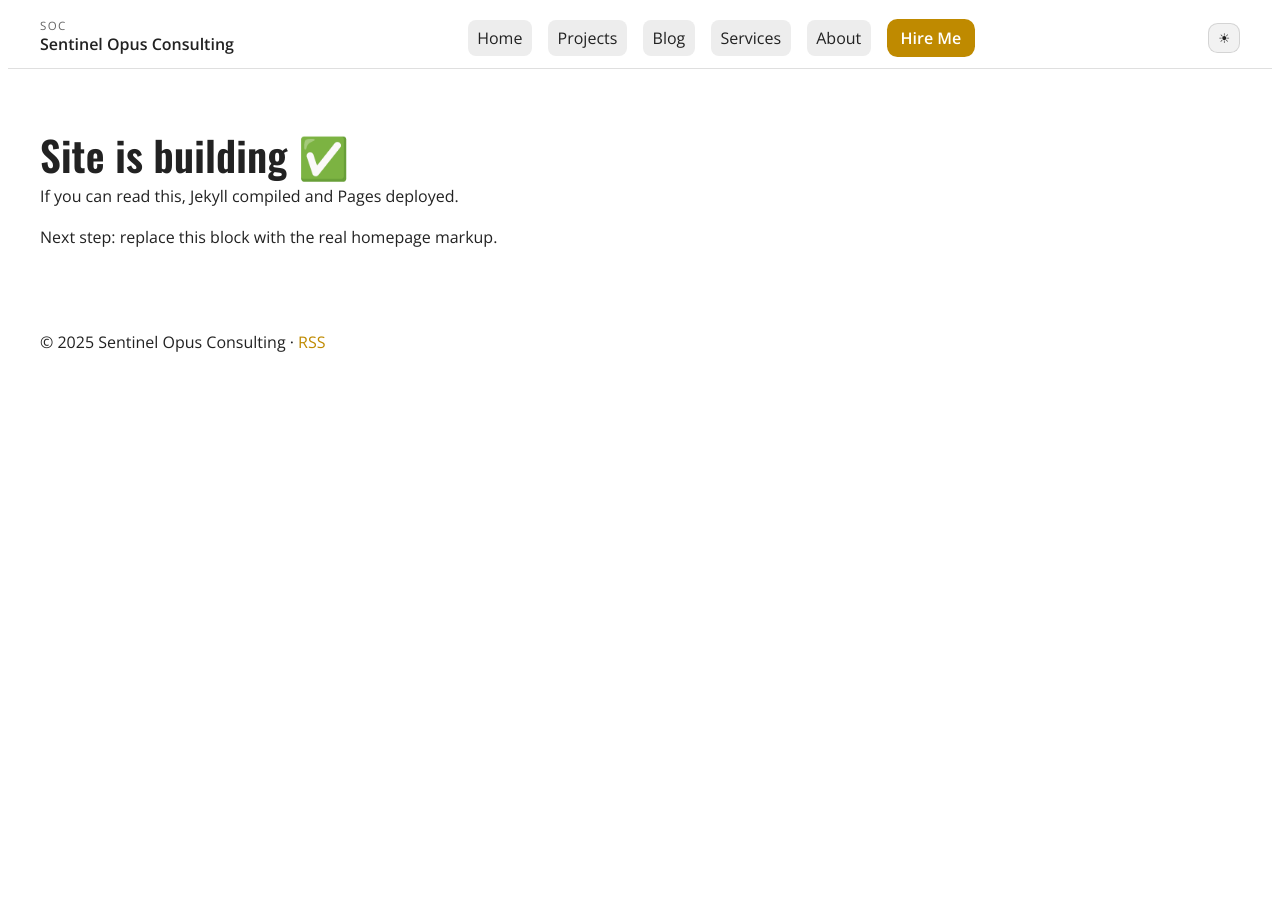
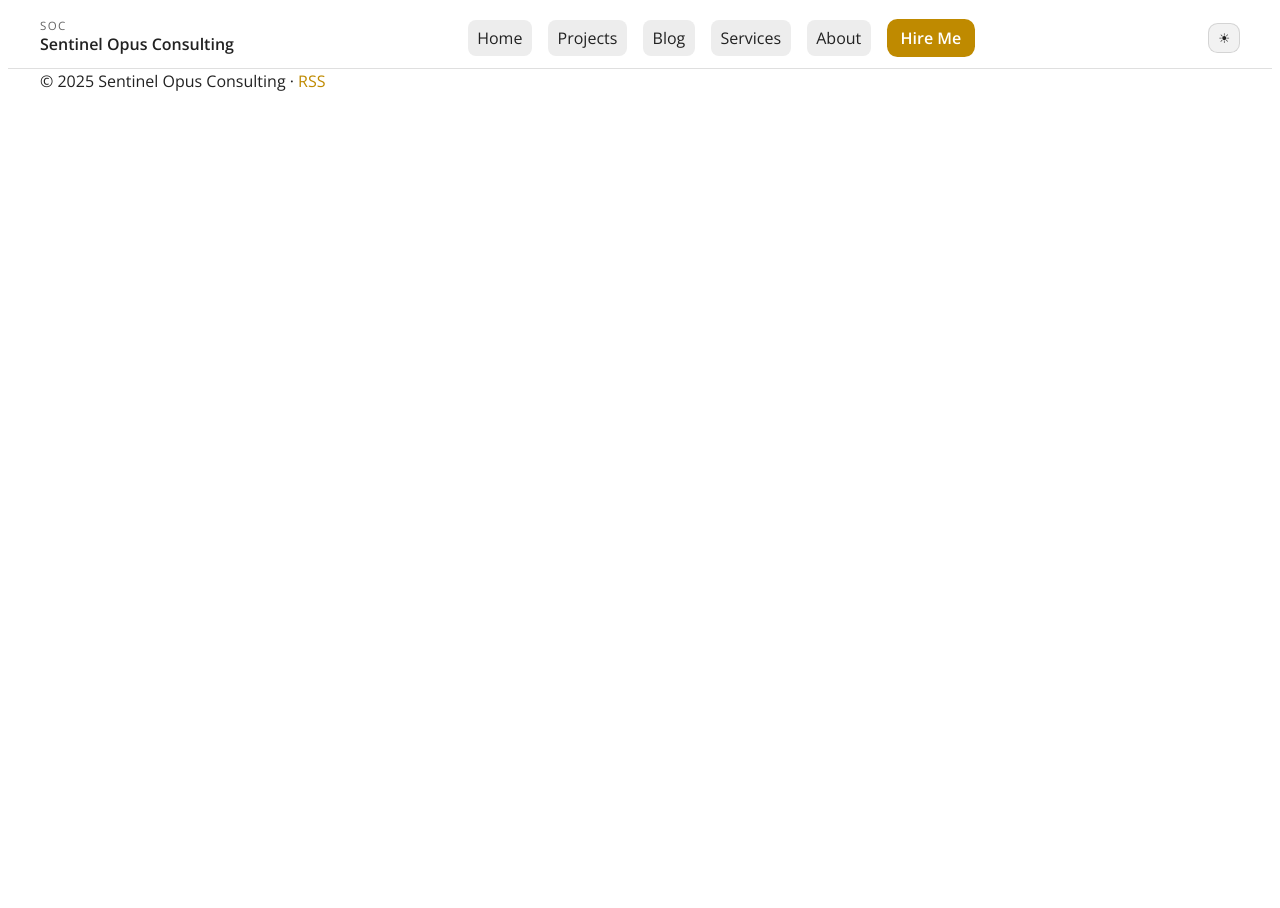
Before and after one commit to JoeySmith-SOC/sentinelopusconsulting, a Jekyll site: the page built from index.html, in a window 1280 px wide. Built offline with Jekyll 4.4.1, drawn with Linux system fonts in a browser that asks for light colours.

Commit message:
correcting _layout/home.hmtl index.html, this was not rendering the proper information and formatting

```diff
--- a/_layouts/home.html
+++ b/_layouts/home.html
@@ -1,4 +1,4 @@
-----
+---
 layout: default
 ---
 <!-- HERO (video background) -->
--- a/index.html
+++ b/index.html
@@ -3,9 +3,3 @@
 title: Home
 permalink: /
 ---
-
-<section class="container" style="padding:4rem 0;">
-  <h1>Site is building ✅</h1>
-  <p>If you can read this, Jekyll compiled and Pages deployed.</p>
-  <p>Next step: replace this block with the real homepage markup.</p>
-</section>
```
